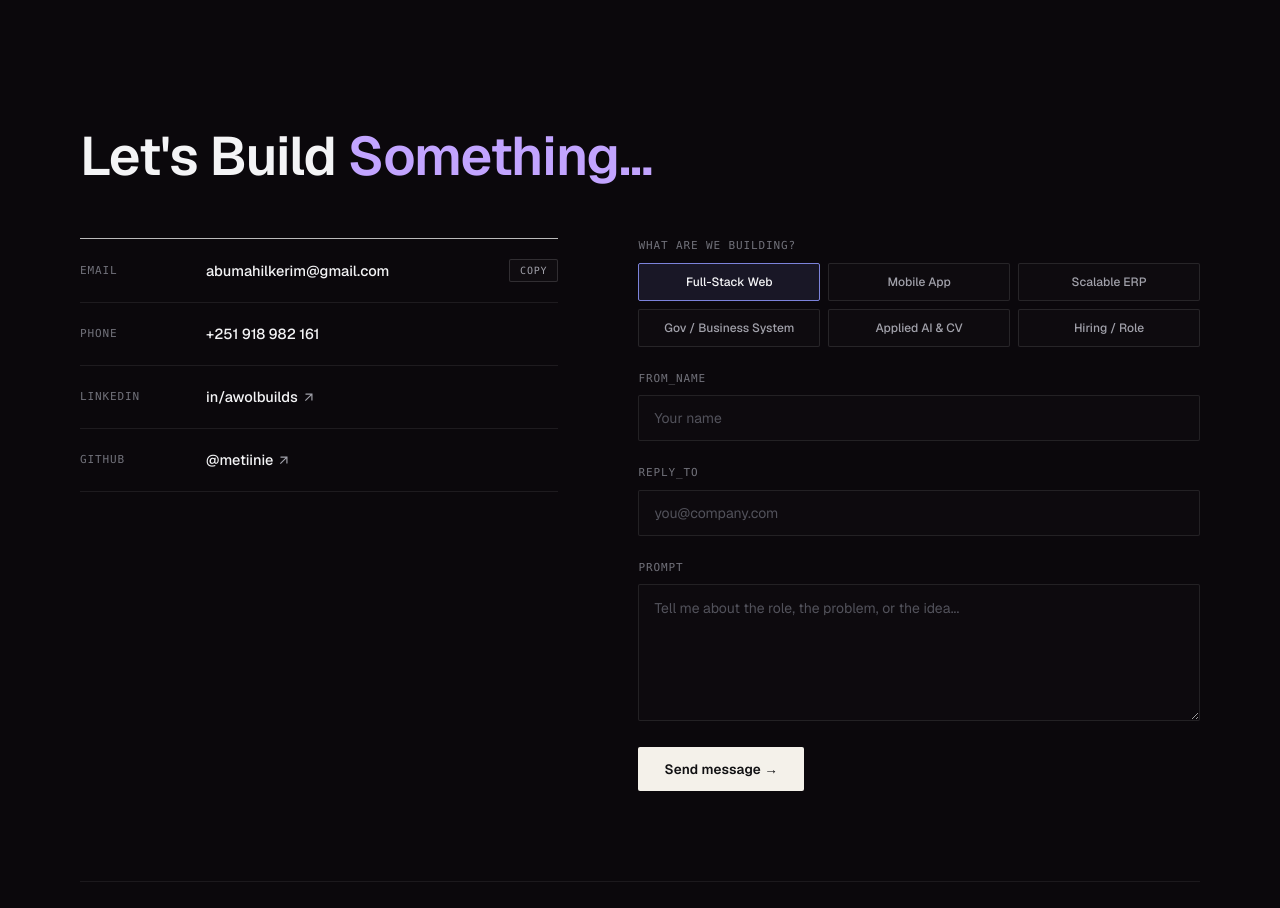
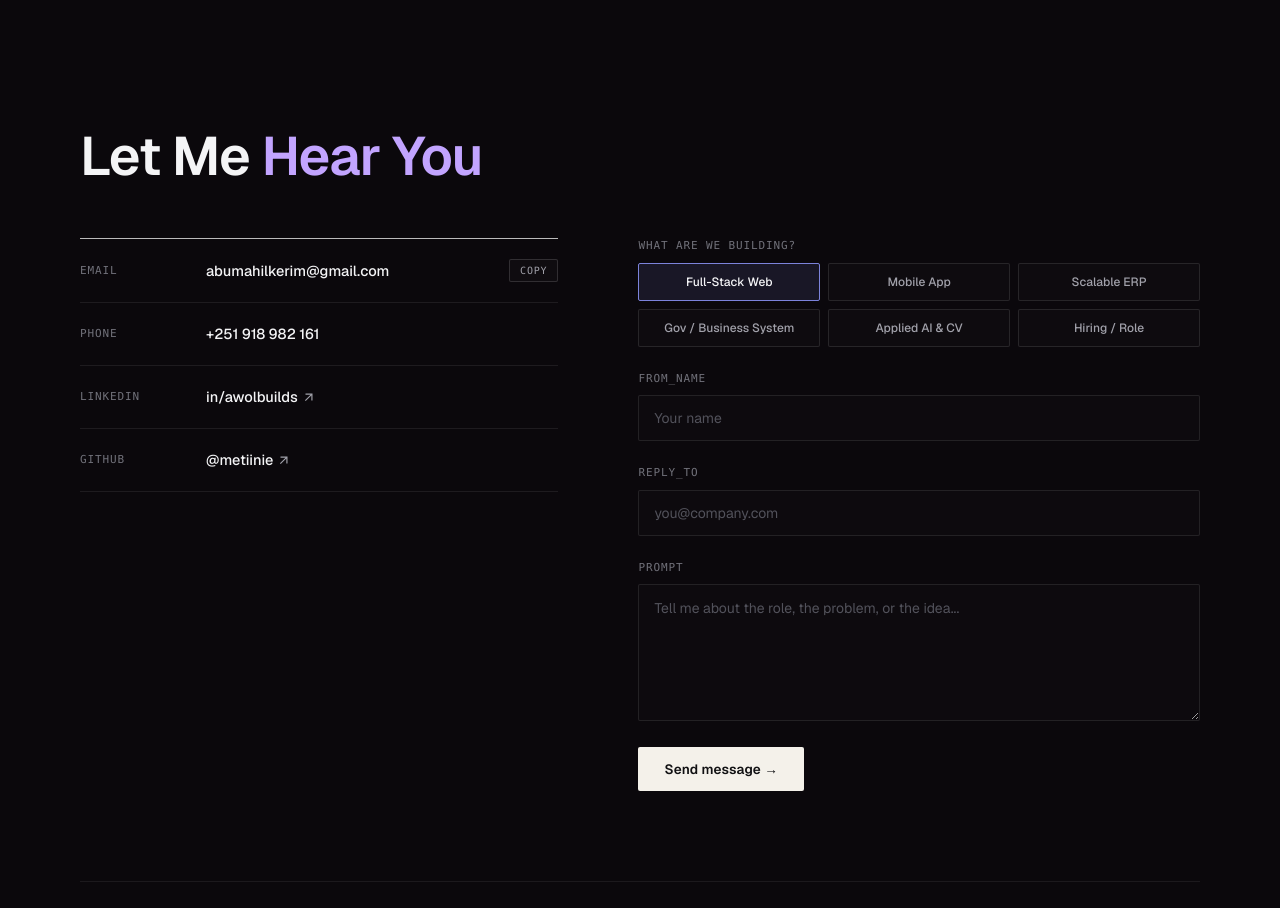
Before and after one commit to metiinie/My-Portfolio, a React (Vite) app in the folder frontend/: page / in a window 1280 px wide. Shown: the part 9500-10408 px from the top of the page. Built offline with nearby package versions, Linux system fonts and the light colour scheme; no server answers.

Commit message:
build my website

```diff
--- a/frontend/src/components/Contact.tsx
+++ b/frontend/src/components/Contact.tsx
@@ -65,7 +65,7 @@ const Contact = () => {
         {/* Section Title */}
         <div className="contact-top-header">
           <h2 className="contact-main-title">
-            Let&apos;s Build <span>Something...</span>
+            Let Me <span>Hear You</span>
           </h2>
         </div>
 
```
